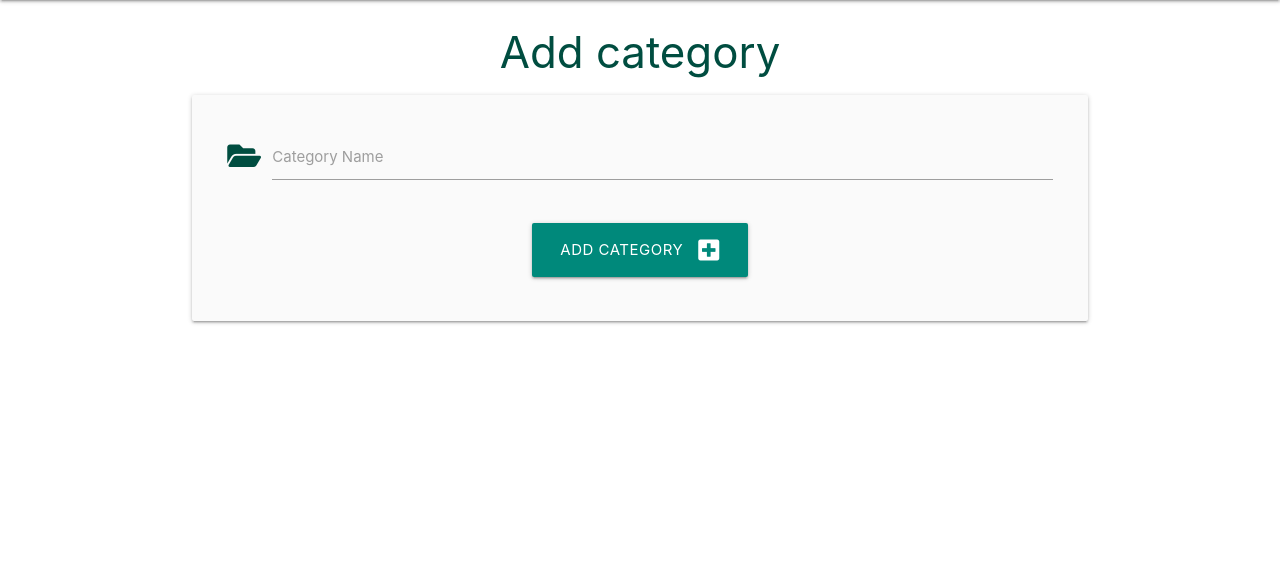
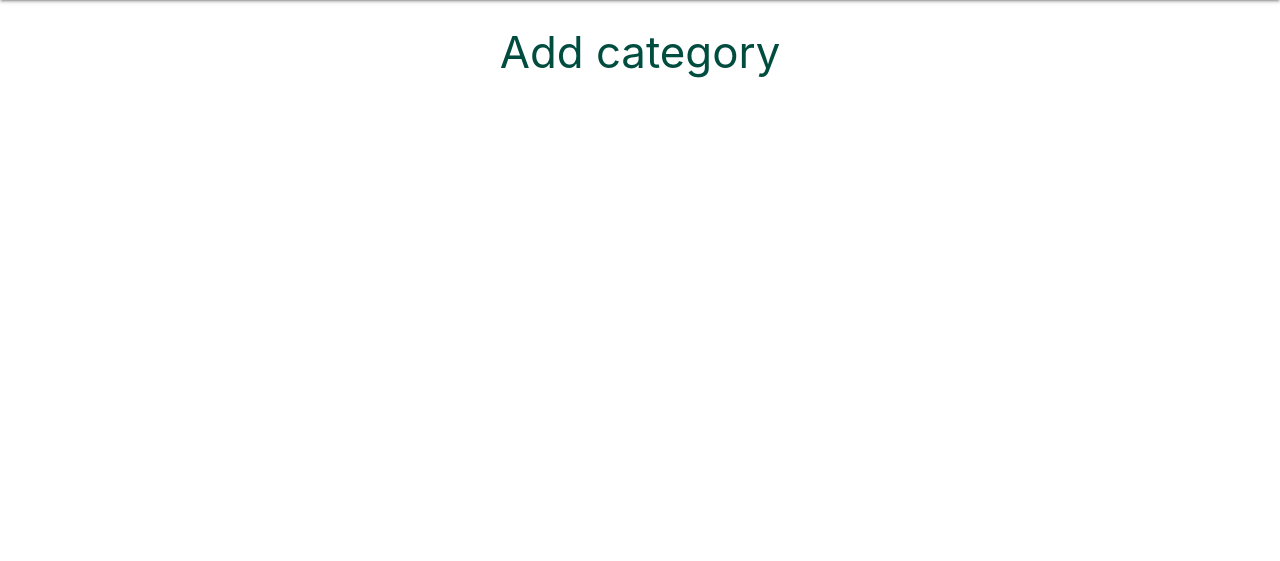
Before and after one commit to marbri-18/Task-Manager-Project, a Flask app: template taskmanager/templates/add_category.html in a window 1280 px wide. Shown: the part 64-625 px from the top of the page. Run offline with Flask 2, Linux system fonts and the light colour scheme; the template is opened without the code that fills it, so the values that code supplies are empty.

```diff
--- a/taskmanager/templates/add_category.html
+++ b/taskmanager/templates/add_category.html
@@ -2,22 +2,5 @@
 {% block content %}
 
 <h3 class="teal-text text-darken-4 center-align">Add category</h3>
-<div class="row card-panel grey lighten-5">
-    <form class="col s12" method="POST" action="{{ url_for(add_category) }}">
-        <!-- Category Name -->
-      <div class="row">
-        <div class="input-field col s12">
-            <i class="fas fa-folder-open prefix teal-text text-darken-4"></i>
-          <input id="category_name" name="category_name" minlength="3" maxlength="25" type="text" class="validate" required>
-          <label for="category_name">Category Name</label>
-        </div>
-      </div>
-      <!-- Submit Button -->
-      <div class="row">
-        <div class="col s12 center-align">
-            <button type="submit" class="btn-large teal darken-1">Add Category <i class="fas fa-plus-square right"></i></button>
-        </div>
-      </div>
-    </form>
-</div>
+
 {% endblock %}
--- a/taskmanager/templates/base.html
+++ b/taskmanager/templates/base.html
@@ -26,7 +26,7 @@
                 <li><a href="{{ url_for('home') }}">Home</a></li>
                 <li><a href="">New Task</a></li>
                 <li><a href="{{ url_for('categories') }}">Categories</a></li>
-                <li><a href="{{ url_for('add_category') }}">Add Category</a></li>
+                <li><a href="{{ url_for('addcategory') }}">Add Category</a></li>
             </ul>
             </div>
         </nav>
```
